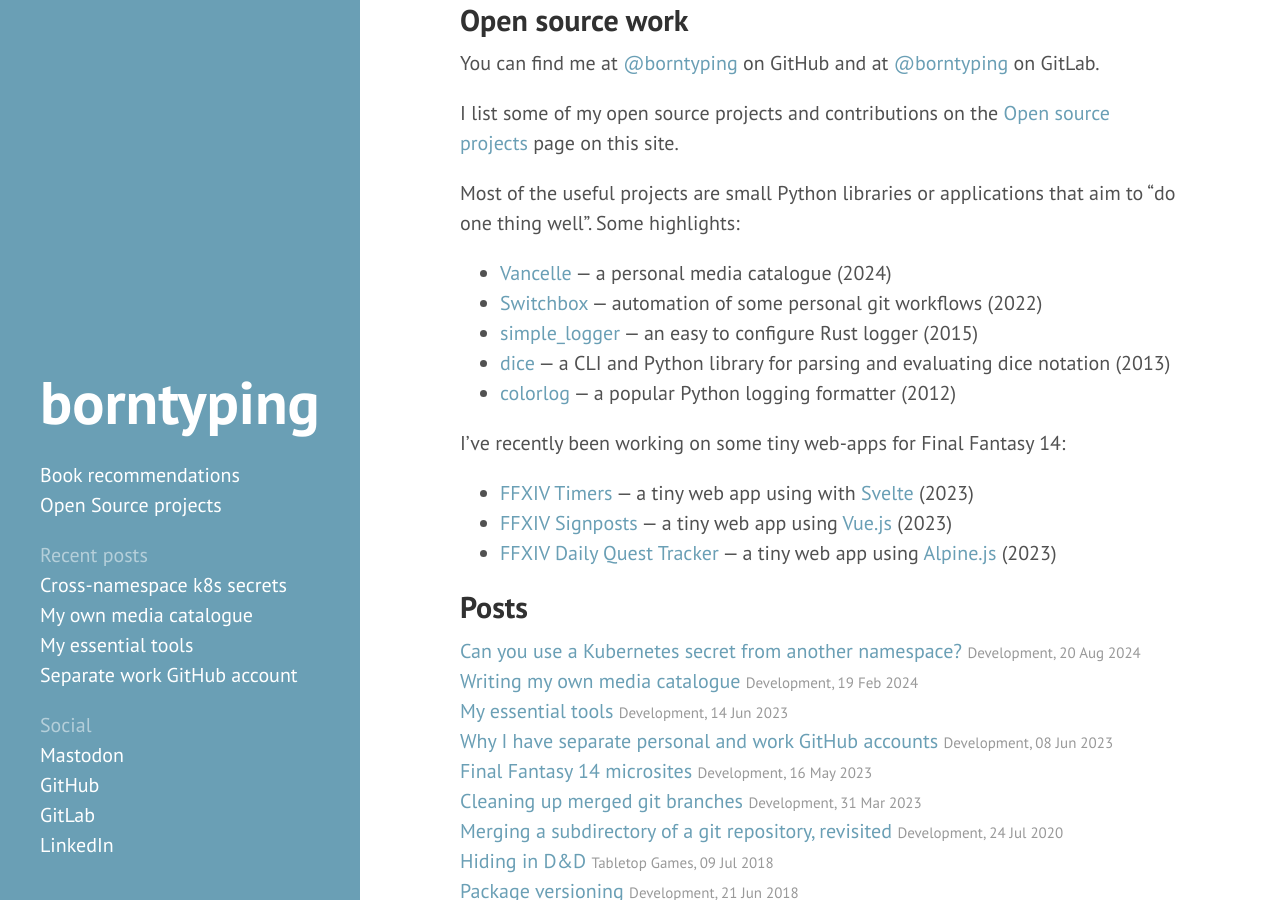
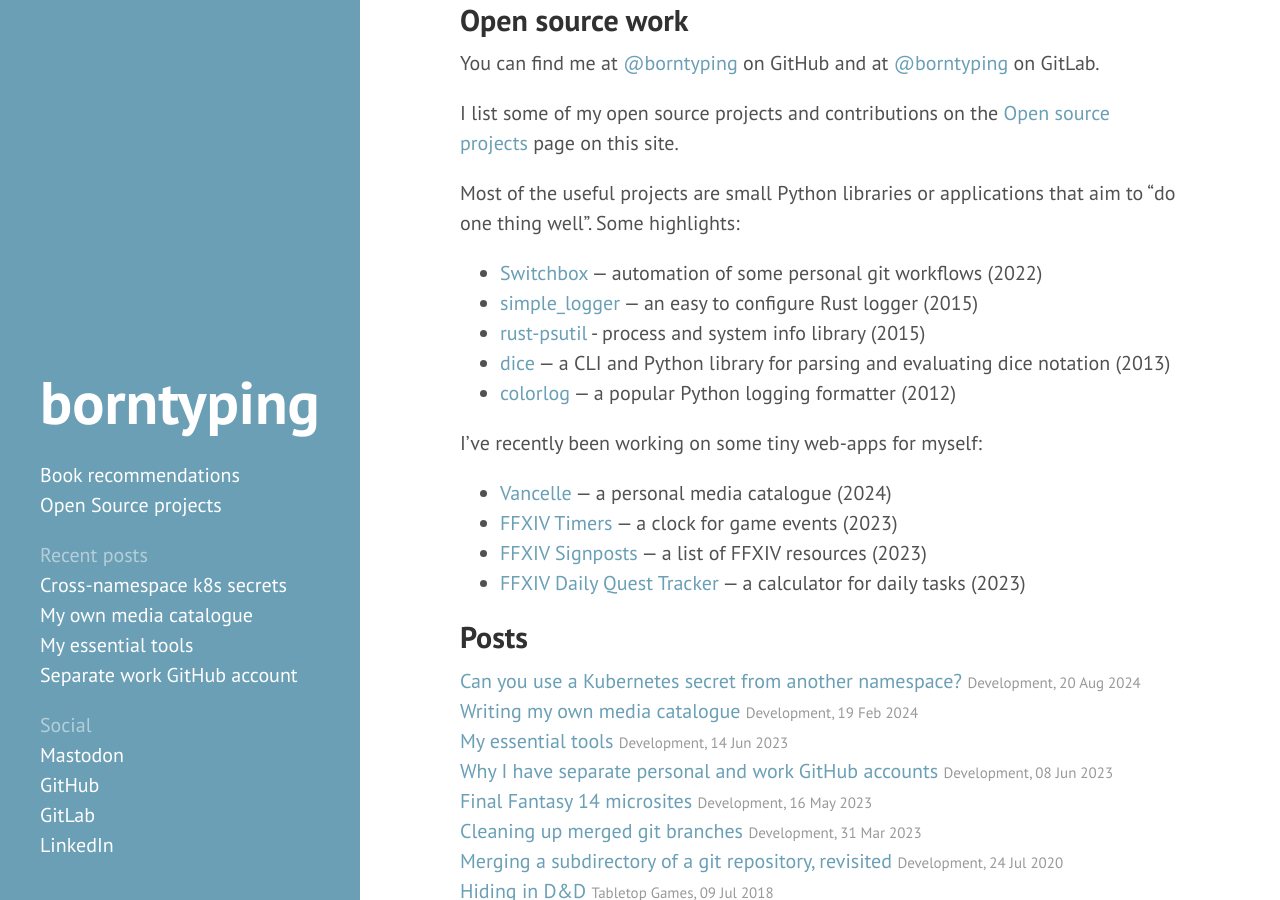
Before and after one commit to borntyping/borntyping.github.io, a Jekyll site: the page built from index.md, in a window 1280 px wide and 900 px high, scrolled down 987 px. Built offline with Jekyll 4.4.1, drawn with Linux system fonts in a browser that asks for light colours.

Commit message:
Update index.md

```diff
--- a/index.md
+++ b/index.md
@@ -35,17 +35,18 @@
 
 Most of the useful projects are small Python libraries or applications that aim to "do one thing well". Some highlights:
 
-- [Vancelle] — a personal media catalogue (2024)
 - [Switchbox][switchbox] — automation of some personal git workflows (2022)
 - [simple_logger][simple_logger] — an easy to configure Rust logger (2015)
+- [rust-psutil][rust-psutil] - process and system info library (2015)
 - [dice][dice] — a CLI and Python library for parsing and evaluating dice notation (2013)
 - [colorlog][simple_logger] — a popular Python logging formatter (2012)
 
-I've recently been working on some tiny web-apps for Final Fantasy 14:
+I've recently been working on some tiny web-apps for myself:
 
-- [FFXIV Timers][ffxiv-timers] — a tiny web app using with [Svelte](https://svelte.dev/) (2023)
-- [FFXIV Signposts][ffxiv-signposts] — a tiny web app using [Vue.js](https://vuejs.org) (2023)
-- [FFXIV Daily Quest Tracker][ffxiv-daily-quest-tracker] — a tiny web app using [Alpine.js](https://alpinejs.dev/) (2023)
+- [Vancelle] — a personal media catalogue (2024)
+- [FFXIV Timers][ffxiv-timers] — a clock for game events (2023)
+- [FFXIV Signposts][ffxiv-signposts] — a list of FFXIV resources (2023)
+- [FFXIV Daily Quest Tracker][ffxiv-daily-quest-tracker] — a calculator for daily tasks (2023)
 
 ## Posts
 
@@ -81,3 +82,4 @@
 [simple_logger]: https://github.com/borntyping/rust-simple_logger
 [dice]: https://github.com/borntyping/python-dice
 [Vancelle]: https://github.com/borntyping/vancelle
+[rust-psutil]: https://github.com/rust-psutil/rust-psutil/
```
